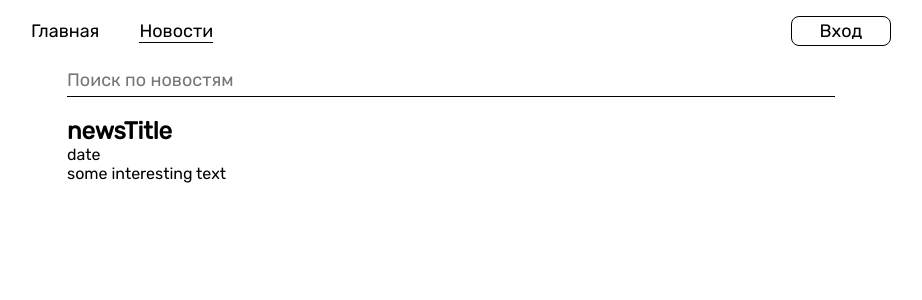
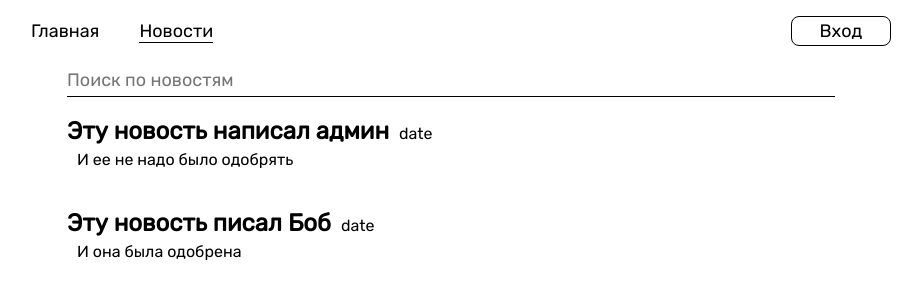
Before and after one commit to Rookiebutgood/news-with-redux, a React (Create React App) app: page /news in a window 1280 px wide. Shown: the top 300 px of the page, without its empty margins (189-1111 px from the left). Built offline with nearby package versions, Linux system fonts and the light colour scheme.

Commit message:
finish with styles

```diff
--- a/src/components/NewsArticle.jsx
+++ b/src/components/NewsArticle.jsx
@@ -1,21 +1,32 @@
 import { connect } from 'react-redux';
 import { approveNews, deleteNews } from '../redux/actions';
+import CustomButton from './CustomButton';
+
 import '../style/NewsArticle.scss'
 
-function NewsArticle({ article, user, newsId, approve, remove }) {
+function NewsArticle({ article, newsId, user, approve, remove }) {
+
   return (
       <div className="newsArticle">
-      <h2 className="newsArticle__title">{article.title}</h2>
-      <span className="newsArticle__date">{article.date}</span>
-      <p className="newsArticle__text">{article.text}</p>
+      <h2 className="newsArticle__title">{ article.title }</h2>
+      <span className="newsArticle__date">{ article.date }</span>
+      <p className="newsArticle__text">{ article.text }</p>
       { user.role === 'admin' &&
-        <div>
-          {article.isApproved ?
-            <span>Одобрено</span>
+        <div className="newsArticle__controls">
+          { article.isApproved ?
+            <span className="newsArticle__approveText">Одобрено</span>
             :
-            <button onClick={()=>approve(newsId)}>Одобрить</button>
+            <CustomButton
+              label="Одобрить"
+              className="newsArticle__approveButton"
+              onClick={ () => approve(newsId) }
+            />
           }
-          <button onClick={()=>remove(newsId)}>Удалить</button>
+          <CustomButton
+            label="Удалить"
+            className="newsArticle__removeButton"
+            onClick={ () => remove(newsId) }
+          />
         </div>
       }
     </div>
--- a/src/redux/reducers.js
+++ b/src/redux/reducers.js
@@ -8,17 +8,24 @@ const initialAuth = {
 
 const initialNews = [
   {
-    title: 'newsTitle',
+    title: 'Эту новость написал админ',
     date: 'date',
-    text: 'some interesting text',
-    isApproved: false,
+    text: 'И ее не надо было одобрять',
+    isApproved: true,
+    author: 'admin'
+  },
+  {
+    title: 'Эту новость писал Боб',
+    date: 'date',
+    text: 'И она была одобрена',
+    isApproved: true,
     author: 'bob'
   },
   {
-    title: 'newsTitle',
+    title: 'И эту новость тоже писал Боб',
     date: 'date',
-    text: 'some interesting text',
-    isApproved: true,
+    text: 'Но она не была одобрена',
+    isApproved: false,
     author: 'bob'
   }
 ]
--- a/src/style/LoginForm.scss
+++ b/src/style/LoginForm.scss
@@ -5,7 +5,7 @@
   transform: translate(-50%, -50%);
   background: #fff;
   width: 400px;
-  height: 200px;
+  height: 220px;
   display: flex;
   flex-direction: column;
   justify-content: space-between;
--- a/src/style/NewsArticle.scss
+++ b/src/style/NewsArticle.scss
@@ -1,4 +1,21 @@
 .newsArticle {
   width: 100%;
   margin: 20px 0;
+  &__title{
+    display: inline-block;
+    margin-bottom: 5px;
+  }
+  &__date {
+    margin-left: 10px;
+  }
+  &__text {
+    padding-left: 10px;
+  }
+  &__controls {
+    margin-top: 10px;
+  }
+  &__approveText,
+  &__approveButton {
+    margin-right: 10px;
+  }
 }
```
